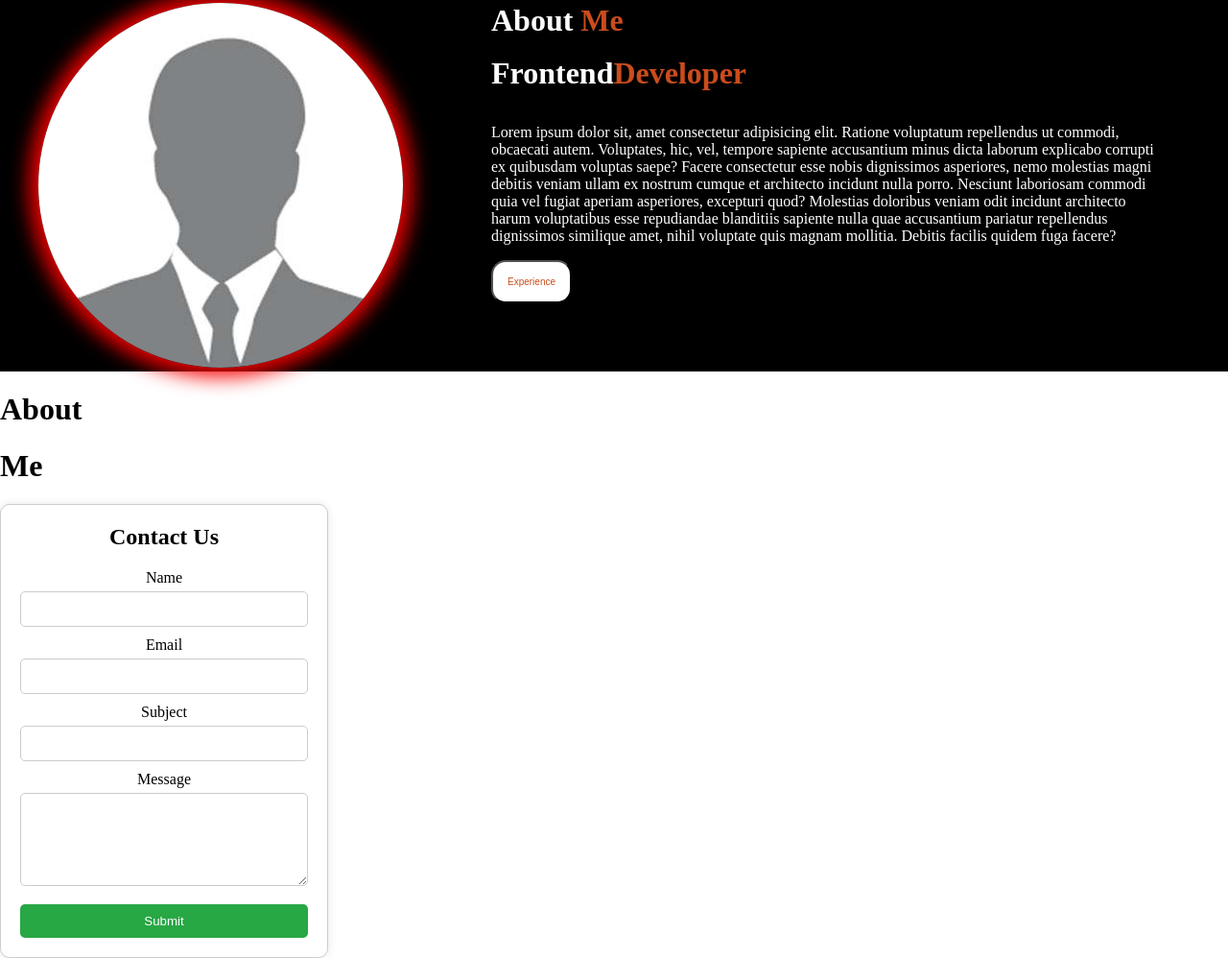
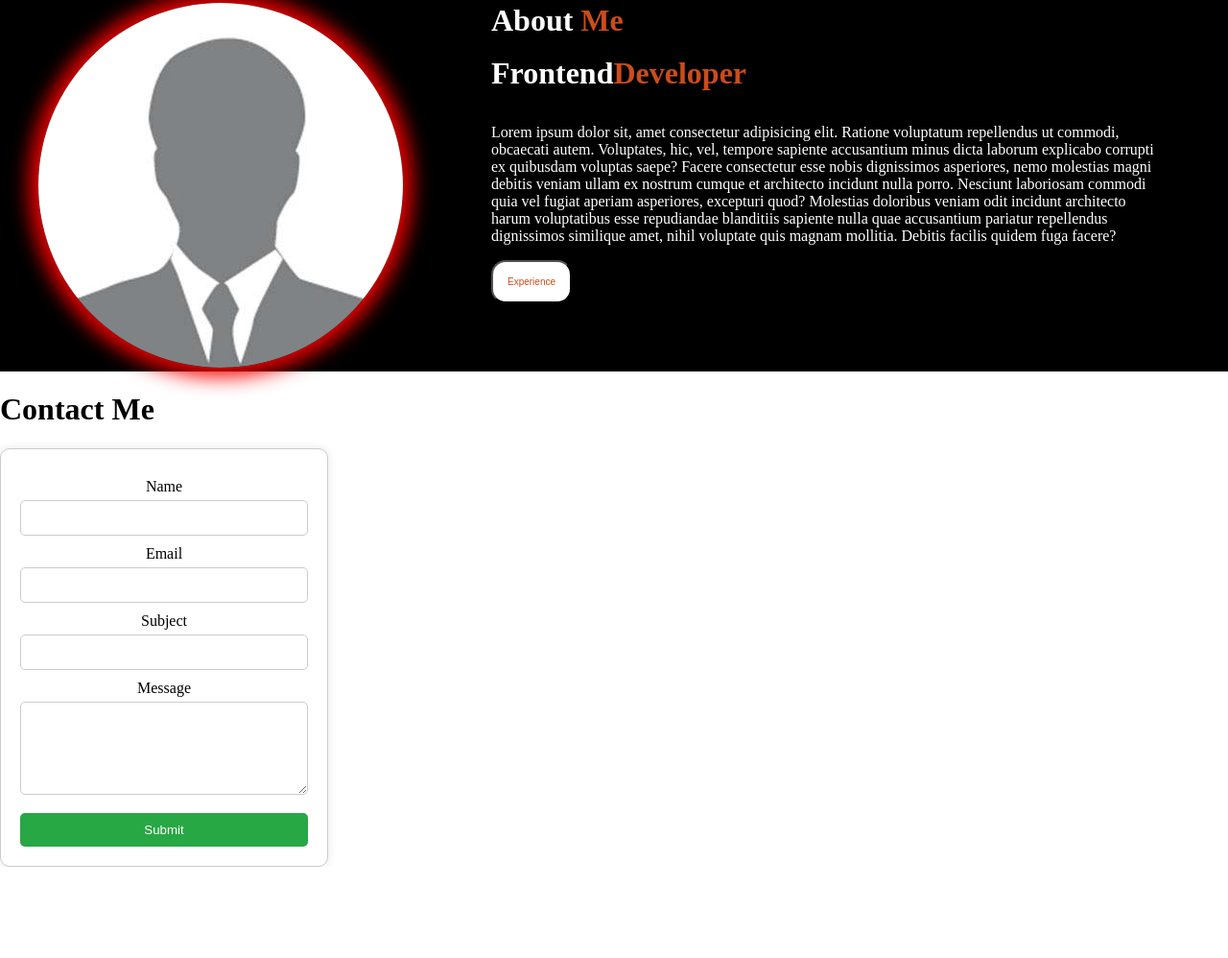
Before and after one commit to LodgedBuckle/Icloud_Abhinav, a plain HTML site: page index.html in a window 1280 px wide. Shown: the part 511-1509 px from the top of the page at 96% size. After the commit the page ends 1414 px from the top, so only its background shows below. Drawn offline with Linux system fonts and the light colour scheme.

Commit message:
Update index.html

```diff
--- a/index.html
+++ b/index.html
@@ -130,13 +130,9 @@
             </div>
 
             <div id="contact">
-
-
-                <span><h1 class="black">About </h1></span><span><h1 class="Red">Me</h1></span>
-
-                <div class="form-container">
-                    <h2>Contact Us</h2>
-                    <form action="#" method="post">
+                <h1 class="section-title"><span>Contact </span><span class="highlight">Me</span></h1>
+                    <div class="form-container">
+                    <form action="#" method="post" class="contact-form">
                         <label for="name">Name</label>
                         <input type="text" id="name" name="name" required>
 
@@ -151,12 +147,9 @@
 
                         <button type="submit">Submit</button>
                     </form>
+                    </div>
+            </div>
 
-                </div>
-
-
-
-            </div>
 
 
 
```
